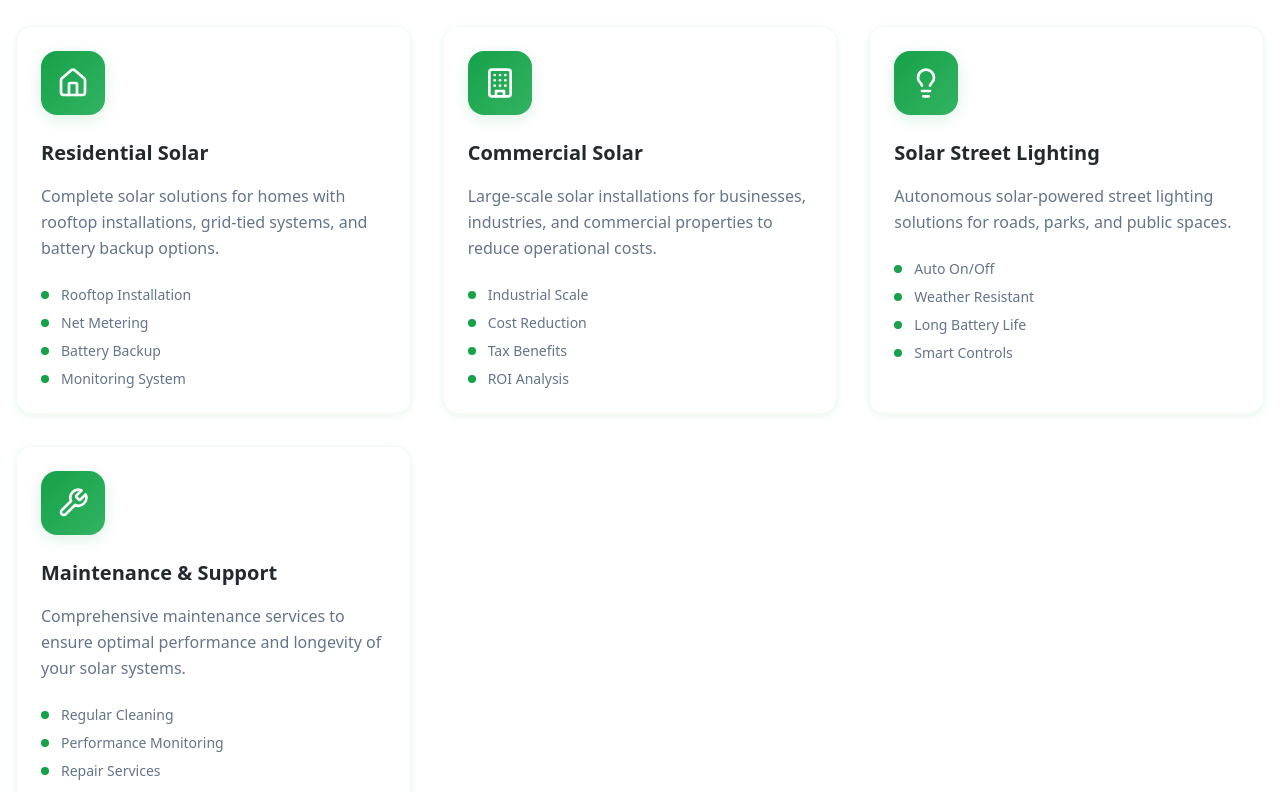
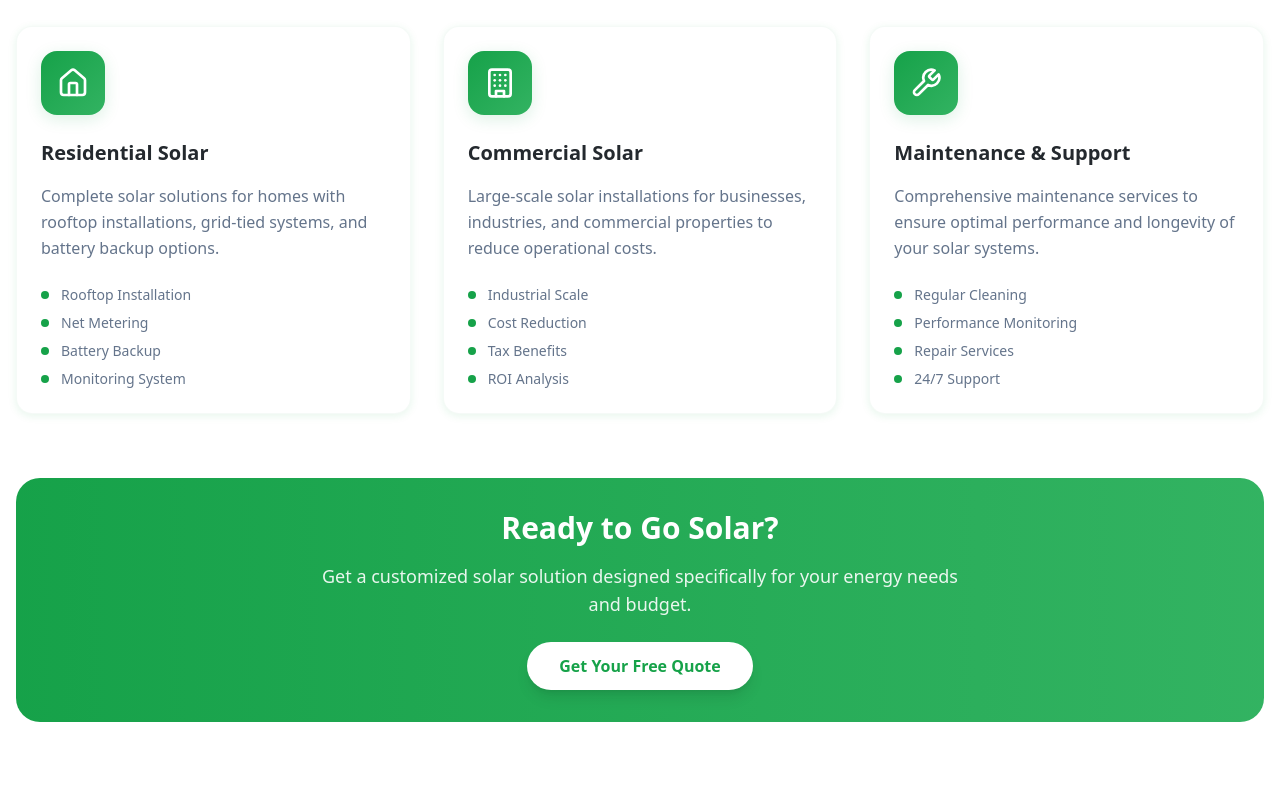
Before and after one commit to AkashPamidipalla/radhya-solar-spark, a React (Vite) app: page / in a window 1280 px wide. Shown: the part 1600-2392 px from the top of the page. Built offline with nearby package versions, Linux system fonts and the light colour scheme.

Commit message:
Remove solar street lighting section
The AI removed the "Solar Street Lighting" section from the `services` array in `src/components/ServicesSection.tsx`.

```diff
--- a/src/components/ServicesSection.tsx
+++ b/src/components/ServicesSection.tsx
@@ -13,12 +13,6 @@ const ServicesSection = () => {
       title: "Commercial Solar",
       description: "Large-scale solar installations for businesses, industries, and commercial properties to reduce operational costs.",
       features: ["Industrial Scale", "Cost Reduction", "Tax Benefits", "ROI Analysis"]
-    },
-    {
-      icon: Lightbulb,
-      title: "Solar Street Lighting",
-      description: "Autonomous solar-powered street lighting solutions for roads, parks, and public spaces.",
-      features: ["Auto On/Off", "Weather Resistant", "Long Battery Life", "Smart Controls"]
     },
     {
       icon: Wrench,
```
